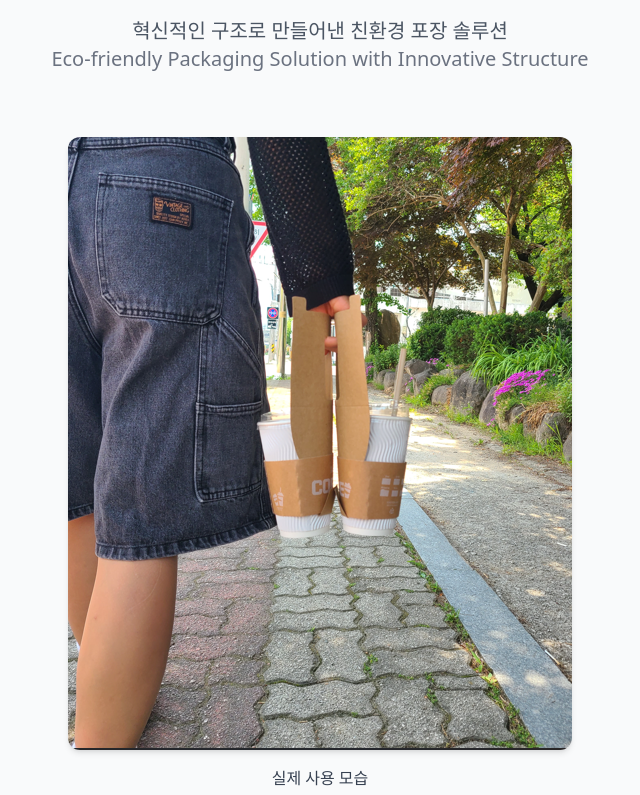
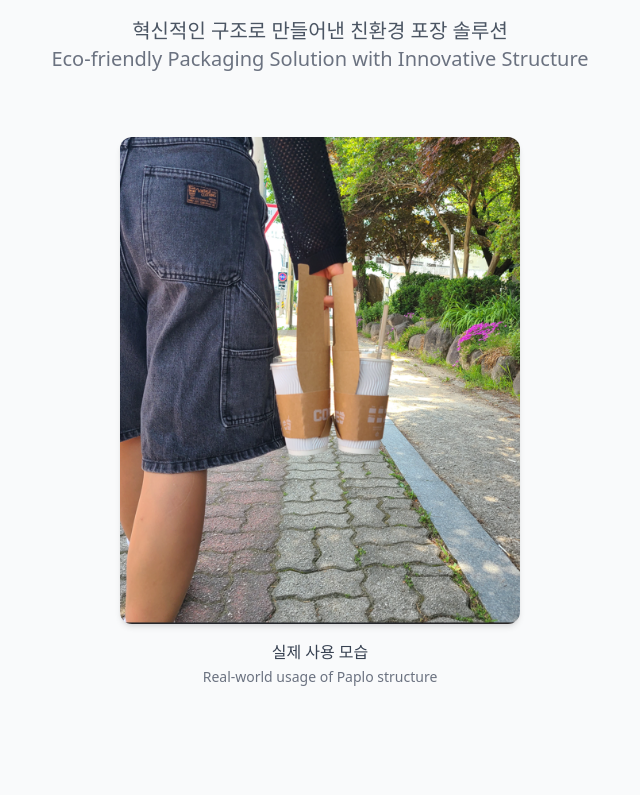
Before and after one commit to hyunhokimm/paplo, a Next.js app: page / in a window 1280 px wide. Shown: the part 1300-2095 px from the top of the page, without its empty margins (320-960 px from the left). Built offline with nearby package versions, Linux system fonts and the light colour scheme.

Commit message:
fix: Replace Next.js Image with HTML img tag

```diff
--- a/src/app/page.tsx
+++ b/src/app/page.tsx
@@ -148,13 +148,10 @@ export default function Home() {
 
           {/* 실제 사용 예시 이미지 */}
           <div className="mb-12 flex flex-col items-center">
-            <Image
+            <img
               src="/Screenshot_1.png"
               alt="Paplo 구조 실사용 예시"
-              width={400}
-              height={500}
-              className="rounded-xl shadow-md mb-4"
-              style={{ width: 'auto', height: 'auto' }}
+              className="rounded-xl shadow-md mb-4 w-auto h-auto max-w-[400px]"
             />
             <p className="text-gray-700 text-center text-base">
               실제 사용 모습<br/>
@@ -232,14 +229,10 @@ export default function Home() {
               <span className="block text-lg text-gray-600 mt-2">Innovative Structure Comparison</span>
             </h3>
             <div className="relative max-w-2xl mx-auto">
-              <Image
+              <img
                 src="/compare.png"
                 alt="기존 제품과 Paplo 구조 비교"
-                width={800}
-                height={400}
-                className="rounded-xl shadow-lg"
-                priority
-                style={{ width: '100%', height: 'auto' }}
+                className="rounded-xl shadow-lg w-full h-auto"
               />
               <div className="mt-6 grid grid-cols-2 gap-4 text-center max-w-lg mx-auto">
                 <div>
@@ -600,14 +593,10 @@ export default function Home() {
                   </div>
                   <div className="flex justify-center mt-4">
                     <div className="bg-white p-4 rounded-xl shadow-sm">
-                      <Image
+                      <img
                         src="/kakaoQR.png"
                         alt="카카오페이 QR 코드"
-                        width={160}
-                        height={160}
-                        className="mx-auto"
-                        priority
-                        style={{ width: 'auto', height: 'auto' }}
+                        className="mx-auto w-[160px] h-[160px]"
                       />
                       <a
                         href="https://qr.kakaopay.com/FNjGshihw"
@@ -644,13 +633,10 @@ export default function Home() {
                   <div className="flex justify-center mt-4">
                     <div className="bg-white p-4 rounded-xl shadow-sm">
                       <div className="text-sm text-gray-600 mb-2">Scan QR Code to Support</div>
-                      <Image
+                      <img
                         src="/buyme.png"
                         alt="Buy Me a Coffee QR Code"
-                        width={180}
-                        height={180}
-                        className="mx-auto"
-                        priority
+                        className="mx-auto w-[180px] h-[180px]"
                       />
                       <a
                         href="https://www.buymeacoffee.com/whoaukim"
```
